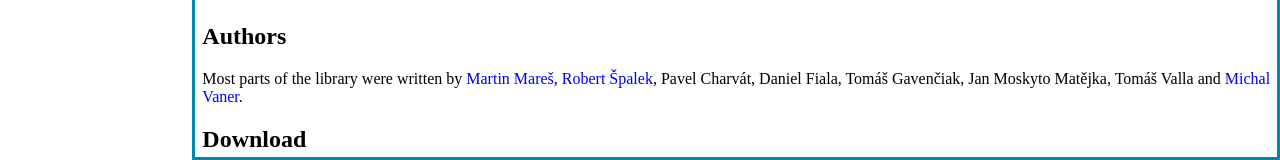
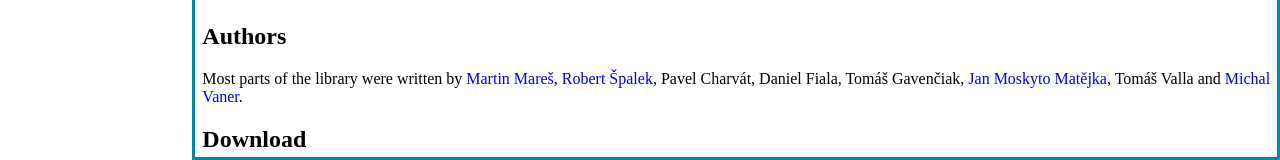
Before and after one commit to CZ-NIC/dns-collector, a plain HTML site: page WWW/index.html in a window 1280 px wide. Shown: the part 640-800 px from the top of the page. Drawn offline with Linux system fonts and the light colour scheme.

Commit message:
Doc: Moskyto has a homepage

```diff
--- a/WWW/index.html
+++ b/WWW/index.html
@@ -74,7 +74,7 @@
 					Pavel Charvát,
 					Daniel Fiala,
 					Tomáš Gavenčiak,
-					Jan Moskyto Matějka,
+					<a href='http://mq.ucw.cz/'>Jan Moskyto Matějka</a>,
 					Tomáš Valla
 					and <a href="http://vorner.ucw.cz/en/">Michal Vaner</a>.
 			</div>
```
